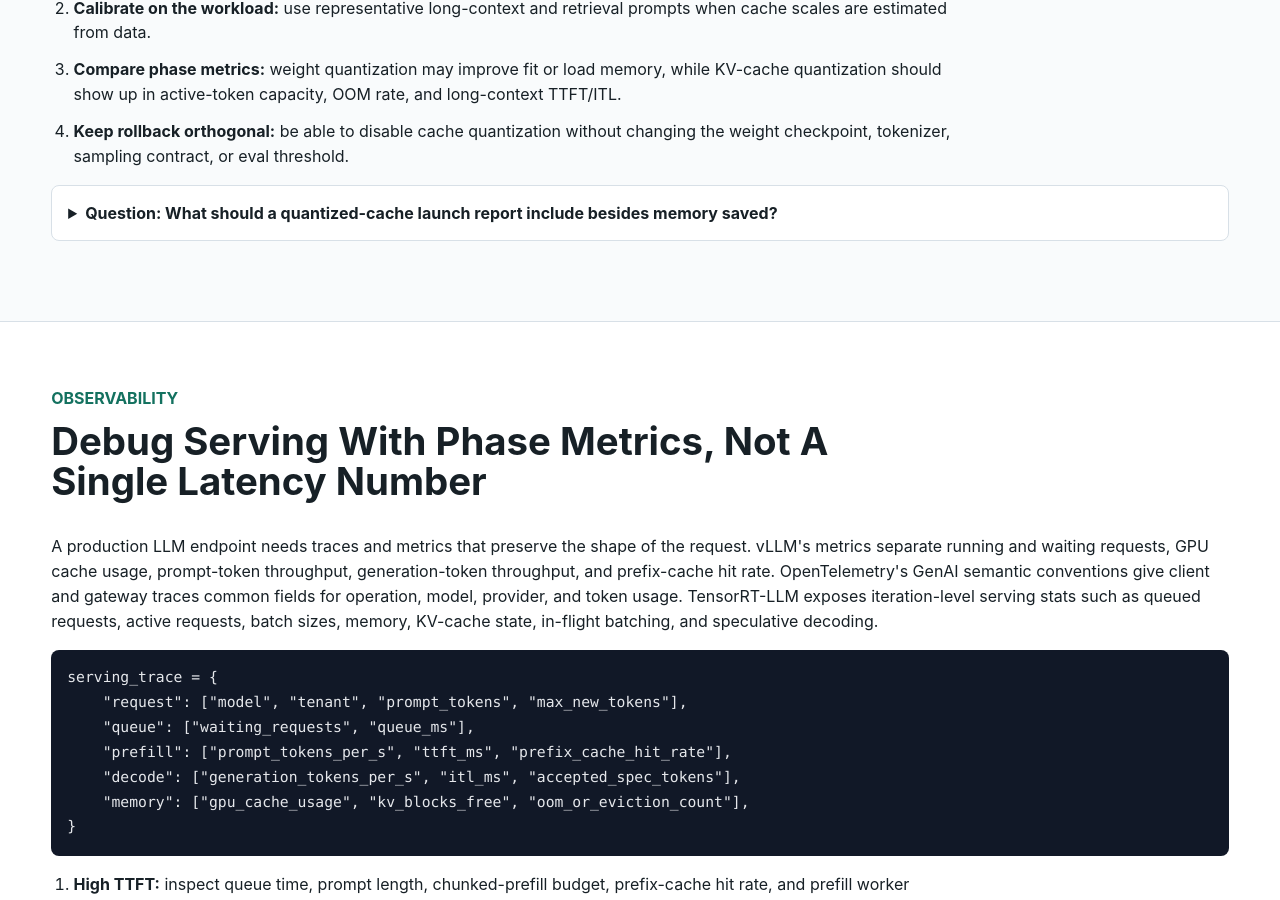
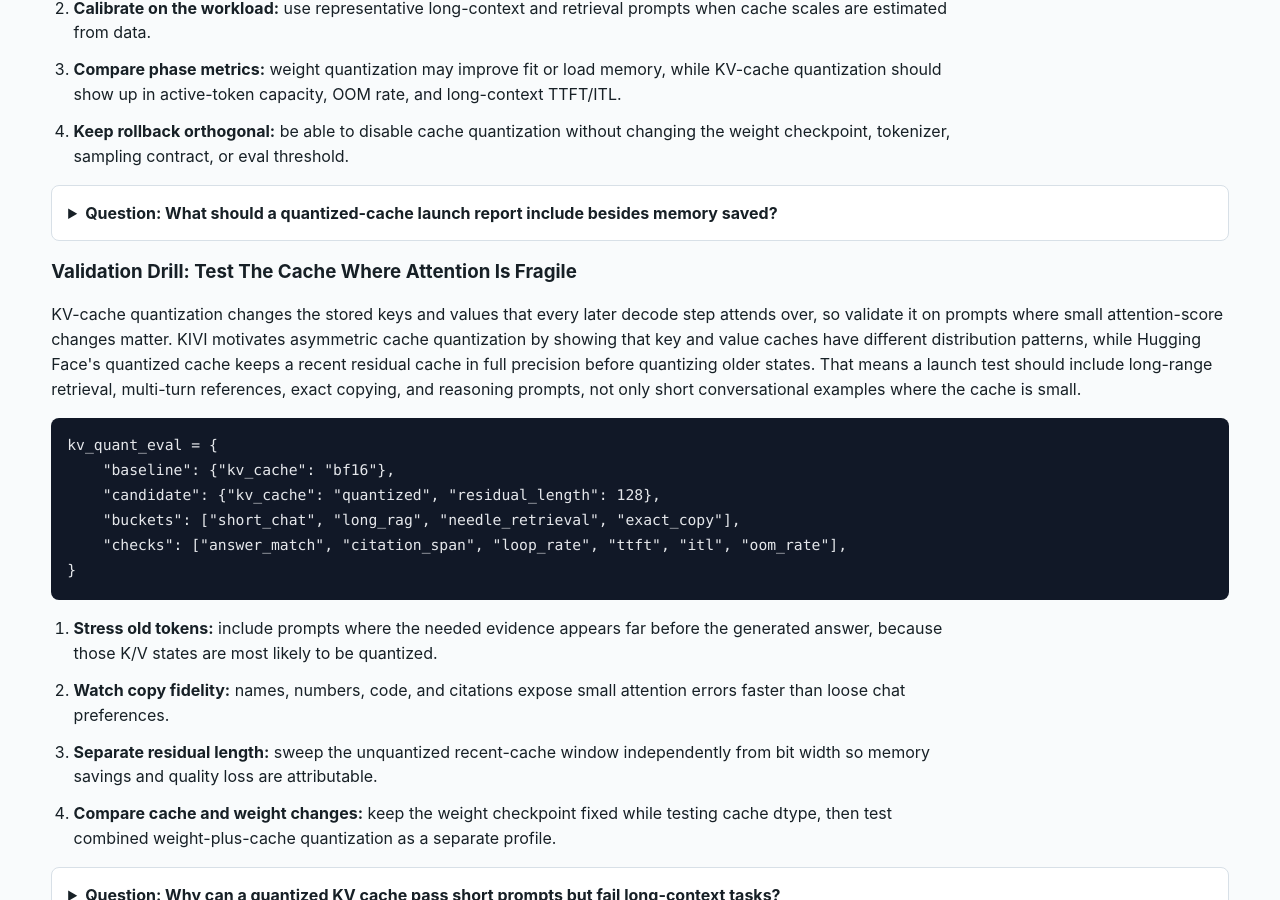
Before and after one commit to kennethli319/kennethli319.github.io, a Jekyll site: the page llm-ml-course/lessons/production-serving.html, which Jekyll copies as it is, in a window 1280 px wide and 900 px high, scrolled down 15941 px. Built offline with Jekyll 4.4.1, drawn with Linux system fonts in a browser that asks for light colours; some of the changed text lies outside the part shown.

Commit message:
Sync KV cache quantization validation drill

```diff
--- a/llm-ml-course/lessons/production-serving.html
+++ b/llm-ml-course/lessons/production-serving.html
@@ -650,6 +650,34 @@ for profile in quantization_matrix:
         <summary>Question: What should a quantized-cache launch report include besides memory saved?</summary>
         <p>It should include cache dtype, scale source, hardware and engine support, prompt buckets tested, quality deltas, TTFT, ITL, OOM or eviction rate, and the rollback profile that restores the previous cache dtype.</p>
       </details>
+      <h3>Validation Drill: Test The Cache Where Attention Is Fragile</h3>
+      <p>
+        KV-cache quantization changes the stored keys and values that every
+        later decode step attends over, so validate it on prompts where small
+        attention-score changes matter. KIVI motivates asymmetric cache
+        quantization by showing that key and value caches have different
+        distribution patterns, while Hugging Face's quantized cache keeps a
+        recent residual cache in full precision before quantizing older states.
+        That means a launch test should include long-range retrieval,
+        multi-turn references, exact copying, and reasoning prompts, not only
+        short conversational examples where the cache is small.
+      </p>
+      <pre><code>kv_quant_eval = {
+    "baseline": {"kv_cache": "bf16"},
+    "candidate": {"kv_cache": "quantized", "residual_length": 128},
+    "buckets": ["short_chat", "long_rag", "needle_retrieval", "exact_copy"],
+    "checks": ["answer_match", "citation_span", "loop_rate", "ttft", "itl", "oom_rate"],
+}</code></pre>
+      <ol class="steps">
+        <li><strong>Stress old tokens:</strong> include prompts where the needed evidence appears far before the generated answer, because those K/V states are most likely to be quantized.</li>
+        <li><strong>Watch copy fidelity:</strong> names, numbers, code, and citations expose small attention errors faster than loose chat preferences.</li>
+        <li><strong>Separate residual length:</strong> sweep the unquantized recent-cache window independently from bit width so memory savings and quality loss are attributable.</li>
+        <li><strong>Compare cache and weight changes:</strong> keep the weight checkpoint fixed while testing cache dtype, then test combined weight-plus-cache quantization as a separate profile.</li>
+      </ol>
+      <details class="qa">
+        <summary>Question: Why can a quantized KV cache pass short prompts but fail long-context tasks?</summary>
+        <p>Short prompts mostly attend over recent full-precision or lightly compressed states. Long contexts force the model to retrieve and combine older cached K/V states, where quantization error and residual-cache policy matter more.</p>
+      </details>
     </section>
 
     <section id="observability" class="band">
@@ -832,8 +860,10 @@ e2e = events["completed_at"] - events["received_at"]</code></pre>
         <a href="https://docs.nvidia.com/deeplearning/triton-inference-server/user-guide/docs/perf_analyzer/genai-perf/README.html">NVIDIA GenAI-Perf</a>,
         <a href="https://huggingface.co/docs/text-generation-inference/en/reference/metrics">Hugging Face TGI metrics</a>,
         <a href="https://huggingface.co/docs/transformers/en/kv_cache">Hugging Face cache strategies</a>,
+        <a href="https://huggingface.co/blog/kv-cache-quantization">Hugging Face KV cache quantization</a>,
         <a href="https://opentelemetry.io/docs/specs/semconv/registry/attributes/gen-ai/">OpenTelemetry GenAI semantic conventions</a>,
         <a href="https://huggingface.co/docs/transformers/en/quantization/bitsandbytes">Hugging Face bitsandbytes quantization</a>,
+        <a href="https://arxiv.org/abs/2402.02750">KIVI KV-cache quantization</a>,
         <a href="https://arxiv.org/abs/2302.01318">Accelerating Large Language Model Decoding with Speculative Sampling</a>,
         <a href="https://arxiv.org/abs/2211.17192">Fast Inference from Transformers via Speculative Decoding</a>,
         <a href="https://docs.vllm.ai/en/latest/features/speculative_decoding/">vLLM speculative decoding</a>,
```
